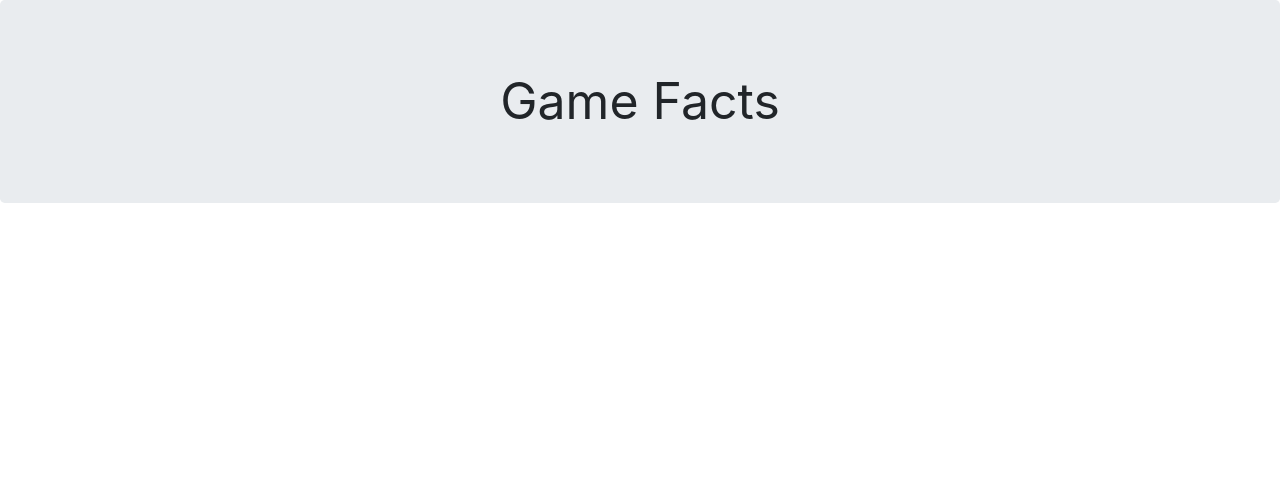
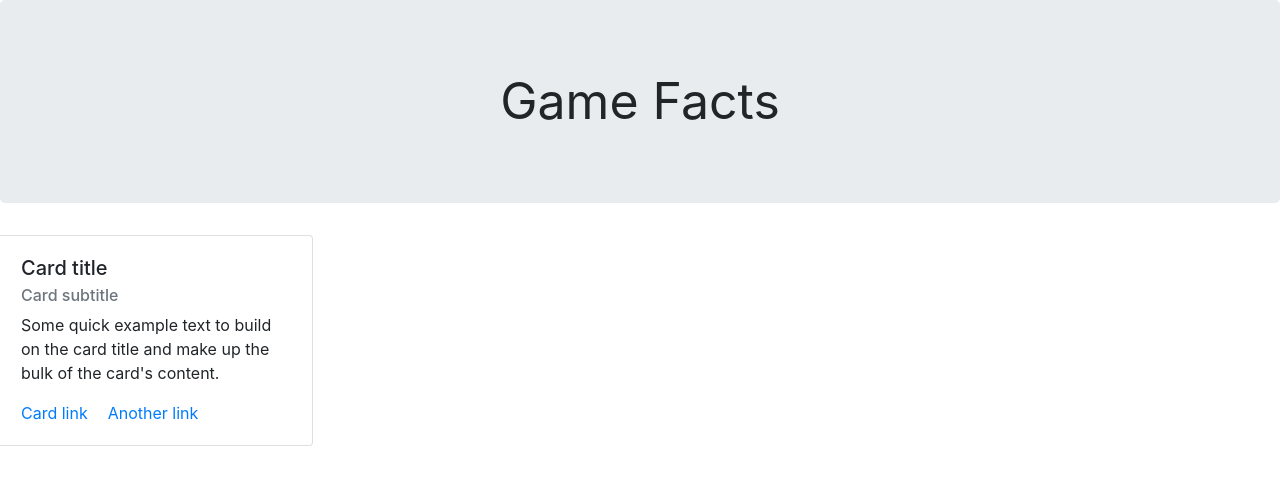
Before and after one commit to JakeMelville/facts, a React (Create React App) app in the folder game-facts/: page / in a window 1280 px wide. Shown: the top 482 px of the page. Built offline with nearby package versions, Linux system fonts and the light colour scheme.

Commit message:
created game card component, set up home route for scoreboard

```diff
--- a/game-facts/package.json
+++ b/game-facts/package.json
@@ -10,6 +10,7 @@
     "react": "^17.0.2",
     "react-bootstrap": "^1.5.2",
     "react-dom": "^17.0.2",
+    "react-router-dom": "^5.2.0",
     "react-scripts": "4.0.3",
     "web-vitals": "^1.1.1"
   },
--- a/game-facts/src/App.js
+++ b/game-facts/src/App.js
@@ -1,11 +1,14 @@
-import './App.css';
-import Header from './components/Header/index'
+import React from 'react';
+import { BrowserRouter as Router, Route } from "react-router-dom";
+import Scoreboard from './pages/Scoreboard.js'
 
 function App() {
   return (
-    <div className="App">
-      <Header />
-    </div>
+    <Router>
+      <div className="App">
+        <Route exact path='/' component={Scoreboard} />
+      </div>
+    </Router>
   );
 }
 
--- /dev/null
+++ b/game-facts/src/components/GameCard/index.js
@@ -0,0 +1,21 @@
+import React from 'react';
+
+function GameCard() {
+    return (
+        <div className='row'>
+            <div id="game-1" className="card col-3">
+                <div className="card-body">
+                    <h5 id="matchup-1" className="card-title">Card title</h5>
+                    <h6 id="theLine-1" className="card-subtitle mb-2 text-muted">Card subtitle</h6>
+                    <p className="card-text">Some quick example text to build on the card title and make up the bulk of
+                    the
+                card's content.</p>
+                    <a href="#" className="card-link">Card link</a>
+                    <a href="#" className="card-link">Another link</a>
+                </div>
+            </div>
+        </div>
+    )
+}
+
+export default GameCard;
--- /dev/null
+++ b/game-facts/src/pages/Scoreboard.js
@@ -0,0 +1,14 @@
+import React from 'react';
+import Header from '../components/Header/index.js';
+import GameCard from '../components/GameCard/index.js';
+
+function Scoreboard() {
+    return(
+        <div>
+            <Header />
+            <GameCard />
+        </div>
+    )
+}
+
+export default Scoreboard;
```
Also changed, not shown: game-facts/src/utils/API.js (added, +23 -0 lines), game-facts/src/components/GameCard/style.css (added), 1 other file (tests, documents, lock files or other folders).
